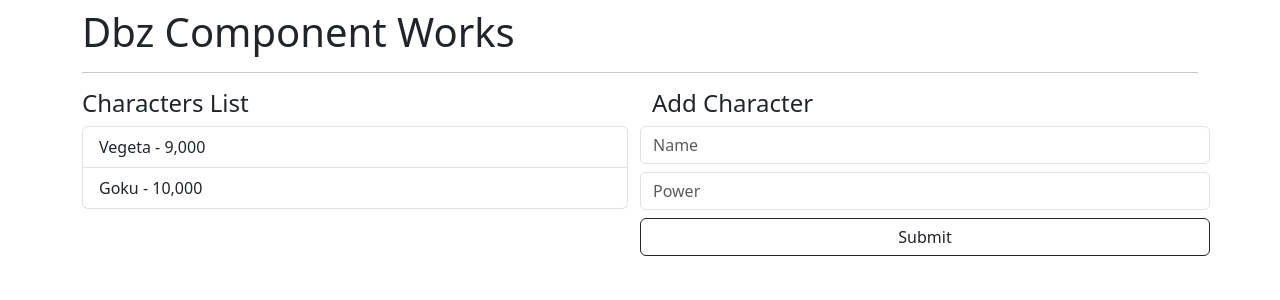
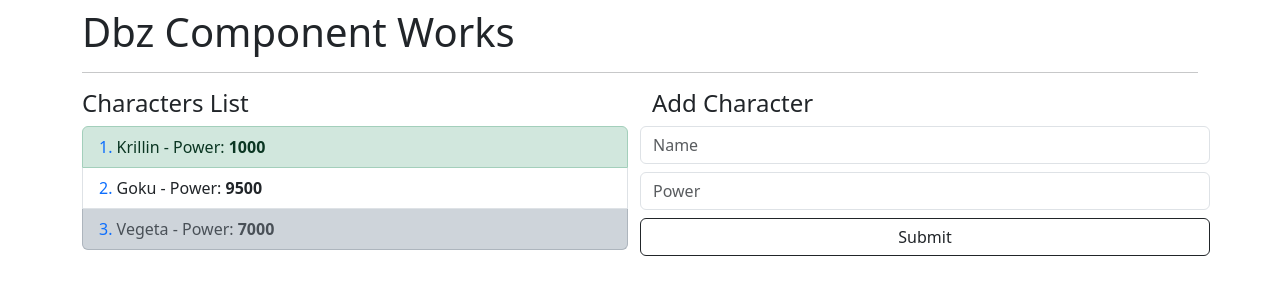
Before and after one commit to Alejgl04/counterAppAngular, an Angular app: page / in a window 1280 px wide. Shown: the top 300 px of the page. Built offline with nearby package versions, Linux system fonts and the light colour scheme.

Commit message:
input list

```diff
--- a/src/app/dbz/components/character-list/character-list.component.html
+++ b/src/app/dbz/components/character-list/character-list.component.html
@@ -1,5 +1,19 @@
 <h4>Characters List</h4>
 <ul class="list-group">
-  <li class="list-group-item">Vegeta - 9,000</li>
-  <li class="list-group-item">Goku - 10,000</li>
+  <li
+    *ngFor="let character of characterList;
+    let id = index;
+    let isFirst = first;
+    let isLast  = last;"
+    class="list-group-item"
+    [ngClass]="
+    {'list-group-item-success': isFirst,
+    'list-group-item-dark': isLast }
+    ">
+
+    <span class="text-primary"> {{id + 1}}. </span>
+    <span> {{character.name}} </span>
+    <span> - Power: <strong>{{ character.power }} </strong> </span>
+
+  </li>
 </ul>
--- a/src/app/dbz/components/character-list/character-list.component.ts
+++ b/src/app/dbz/components/character-list/character-list.component.ts
@@ -1,4 +1,5 @@
-import { Component } from '@angular/core';
+import { Component, Input } from '@angular/core';
+import { Character } from '../../interfaces/character.interface';
 
 @Component({
   selector: 'app-character-list',
@@ -7,4 +8,7 @@ import { Component } from '@angular/core';
 })
 export class CharacterListComponent {
 
+  @Input()
+  public characterList: Character[] = [];
+
 }
--- a/src/app/dbz/dbz.module.ts
+++ b/src/app/dbz/dbz.module.ts
@@ -1,6 +1,6 @@
 import { NgModule } from '@angular/core';
 import { CommonModule } from '@angular/common';
-import { DbzComponent } from './pages/main-page.components';
+import { MainPageComponent } from './pages/main-page.components';
 import { CharacterListComponent } from './components/character-list/character-list.component';
 import { AddCharacterComponent } from './components/add-character/add-character.component';
 
@@ -8,7 +8,7 @@ import { AddCharacterComponent } from './components/add-character/add-character.
 
 @NgModule({
   declarations: [
-    DbzComponent,
+    MainPageComponent,
     CharacterListComponent,
     AddCharacterComponent
   ],
@@ -16,7 +16,7 @@ import { AddCharacterComponent } from './components/add-character/add-character.
     CommonModule
   ],
   exports: [
-    DbzComponent
+    MainPageComponent
   ]
 })
 export class DbzModule { }
--- a/src/app/dbz/pages/main-page.component.html
+++ b/src/app/dbz/pages/main-page.component.html
@@ -3,7 +3,7 @@
 <div class="row">
 
   <div class="col">
-    <app-character-list></app-character-list>
+    <app-character-list [characterList]="characters"></app-character-list>
   </div>
 
   <div class="col">
--- a/src/app/dbz/pages/main-page.components.ts
+++ b/src/app/dbz/pages/main-page.components.ts
@@ -1,11 +1,30 @@
 import { Component } from '@angular/core';
+import { Character } from '../interfaces/character.interface';
 
 @Component({
   selector: 'app-dbz-main-page',
   templateUrl: './main-page.component.html'
 })
 
-export class DbzComponent {
-  constructor() { }
+export class MainPageComponent {
+
+  public characters: Character[] = [
+    {
+      name: 'Krillin',
+      power: 1000
+
+    },
+    {
+      name: 'Goku',
+      power: 9500
+
+    },
+    {
+      name: 'Vegeta',
+      power: 7000
+    }
+
+  ];
+
 
 }
```
Also changed, not shown: src/app/dbz/interfaces/character.interface.ts (added, +7 -0 lines).
